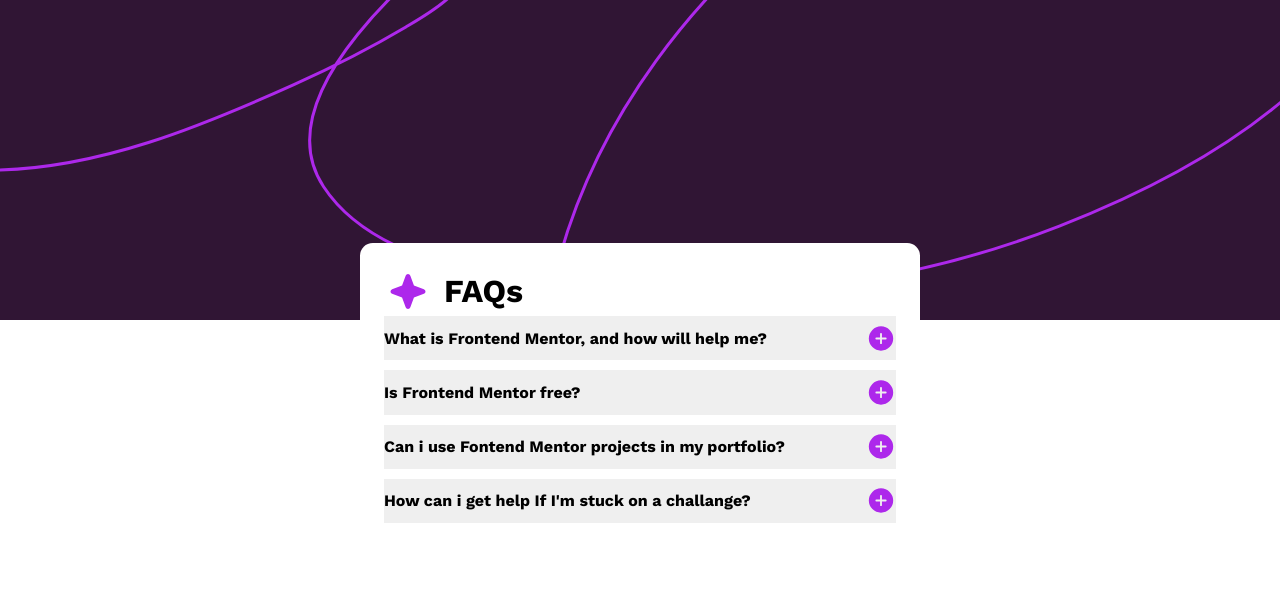
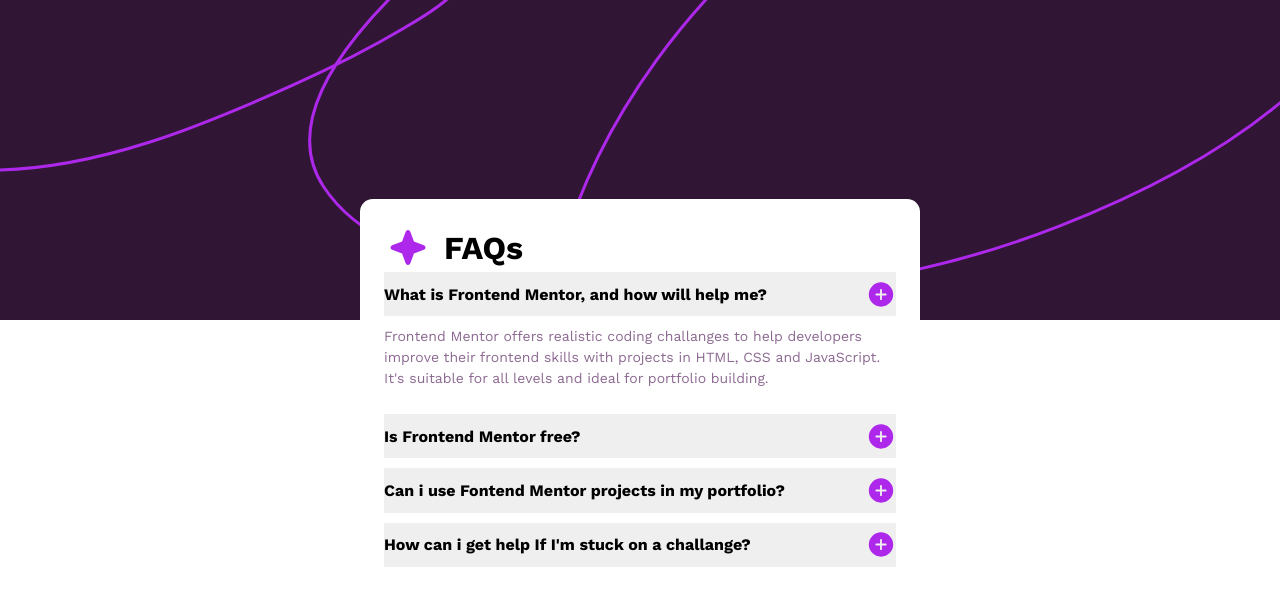
Before and after one commit to SebastianLaka/FAQ-accordion-app, a plain HTML site: page index.html in a window 1280 px wide. Both pictures are taken after a click on the button "What is Frontend Mentor, and how will help me?". Drawn offline with nearby package versions, Linux system fonts and the light colour scheme.

Commit message:
Add event for current target. This accordion will be with event delegation

```diff
--- a/index.html
+++ b/index.html
@@ -1,15 +1,17 @@
 <!DOCTYPE html>
 <html lang="en">
+
 <head>
     <meta charset="UTF-8">
     <meta name="viewport" content="width=device-width, initial-scale=1.0">
     <link rel="preconnect" href="https://fonts.googleapis.com">
     <link rel="preconnect" href="https://fonts.gstatic.com" crossorigin>
     <link href="https://fonts.googleapis.com/css2?family=Work+Sans:wght@400..700&display=swap" rel="stylesheet">
-    <link rel="shortcut icon" type="image/jpg" href="./images/favicon-32x32.png"/>
+    <link rel="shortcut icon" type="image/jpg" href="./images/favicon-32x32.png" />
     <link rel="stylesheet" href="./css/style.css">
     <title>FAQ Accordion</title>
 </head>
+
 <body>
     <main class="main-app">
         <div class="graph-area"></div>
@@ -25,9 +27,10 @@
                         <img src="./images/icon-plus.svg" alt="Icon plus" class="accordion-question__plus-icon">
                         <img src="./images/icon-minus.svg" alt="Icon plus" class="accordion-question__minus-icon">
                     </button>
-                    <p class="accordion-container__content">Frontend Mentor offers realistic coding challanges to help developers improve their frontend skills with projects in HTML, CSS and JavaScript. It's suitable for all levels and ideal for portfolio building.</p>
+                    <p class="accordion-container__content">Frontend Mentor offers realistic coding challanges to help
+                        developers improve their frontend skills with projects in HTML, CSS and JavaScript. It's
+                        suitable for all levels and ideal for portfolio building.</p>
                 </div>
-                <div class="accordion-container">
                 <div class="accordion-container">
                     <button class="accordion-question">
                         <h2 class="accordion-question__question">Is Frontend Mentor free?</h2>
@@ -38,30 +41,29 @@
                         challenges, with the free option providing access to a range of
                         projects suitable for all skill levels.</p>
                 </div>
-                </div>
-                <div class="accordion-container">
                 <div class="accordion-container">
                     <button class="accordion-question">
-                            <h2 class="accordion-question__question">Can i use Fontend Mentor projects in my portfolio?</h2>
+                        <h2 class="accordion-question__question">Can i use Fontend Mentor projects in my portfolio?
+                        </h2>
                         <img src="./images/icon-plus.svg" alt="Icon plus" class="accordion-question__plus-icon">
                         <img src="./images/icon-minus.svg" alt="Icon plus" class="accordion-question__minus-icon">
                     </button>
-                        <p class="accordion-container__content">Yes, you can use projects completed on Frontend Mentor in your
+                    <p class="accordion-container__content">Yes, you can use projects completed on Frontend Mentor
+                        in your
                         portfolio. It's an excellent way to showcase your skills to
                         potential employers! The best place to get help is inside
                         Frontend Mentor's Discord community.</p>
                 </div>
-                </div>
-                <div class="accordion-container">
                 <div class="accordion-container">
                     <button class="accordion-question">
-                            <h2 class="accordion-question__question">How can i get help If I'm stuck on a challange?</h2>
+                        <h2 class="accordion-question__question">How can i get help If I'm stuck on a challange?
+                        </h2>
                         <img src="./images/icon-plus.svg" alt="Icon plus" class="accordion-question__plus-icon">
                         <img src="./images/icon-minus.svg" alt="Icon plus" class="accordion-question__minus-icon">
                     </button>
-                        <p class="accordion-container__content">There's a help channel where you can ask questions and seek
+                    <p class="accordion-container__content">There's a help channel where you can ask questions and
+                        seek
                         support from other community members.</p>
-                    </div>
                 </div>
             </div>
         </div>
--- a/js/app.js
+++ b/js/app.js
@@ -1,14 +1,14 @@
 "use strict";
-
 const accordionItem = document.querySelectorAll(".accordion-question");
-const accordionContent = document.querySelectorAll(
-  ".accordion-container__content"
-);
-const plusIcon = document.querySelectorAll(".accordion-question__plus-icon");
-const plusMinus = document.querySelectorAll(".accordion-question__minus-icon");
+const accordionContent = document.querySelector(".accordion-container__content");
 
 accordionItem.forEach((accItem) => {
-  accItem.addEventListener("click", () => {
+  accItem.addEventListener("click", (e) => {
+   const target = e.currentTarget
+   console.log(target);
+    // const minusIcon = document.querySelector(".accordion-question__minus-icon");
+    // const plusIcon = document.querySelector(".accordion-question__plus-icon");
+    accordionContent.classList.toggle('show-answer')
 
-  });
+  }, true);
 });
--- a/sass/_lmd.scss
+++ b/sass/_lmd.scss
@@ -22,7 +22,11 @@
              padding-right: .1em;
              margin-bottom: 1.75em;
             }
+            .show-answer {
+              display: block;
+            }
         }
+
       }
     }
   }
--- a/sass/_smd.scss
+++ b/sass/_smd.scss
@@ -55,7 +55,14 @@
             &__minus-icon {
               display: none;
             }
+            .show-answer {
+              display: block;
+            }
           }
+          .change-icon {
+            display: block;
+          }
+
         }
       }
     }
```
Also changed, not shown: css/style.css, 1 other file. Lines whose indentation alone changed are shown as unchanged.
